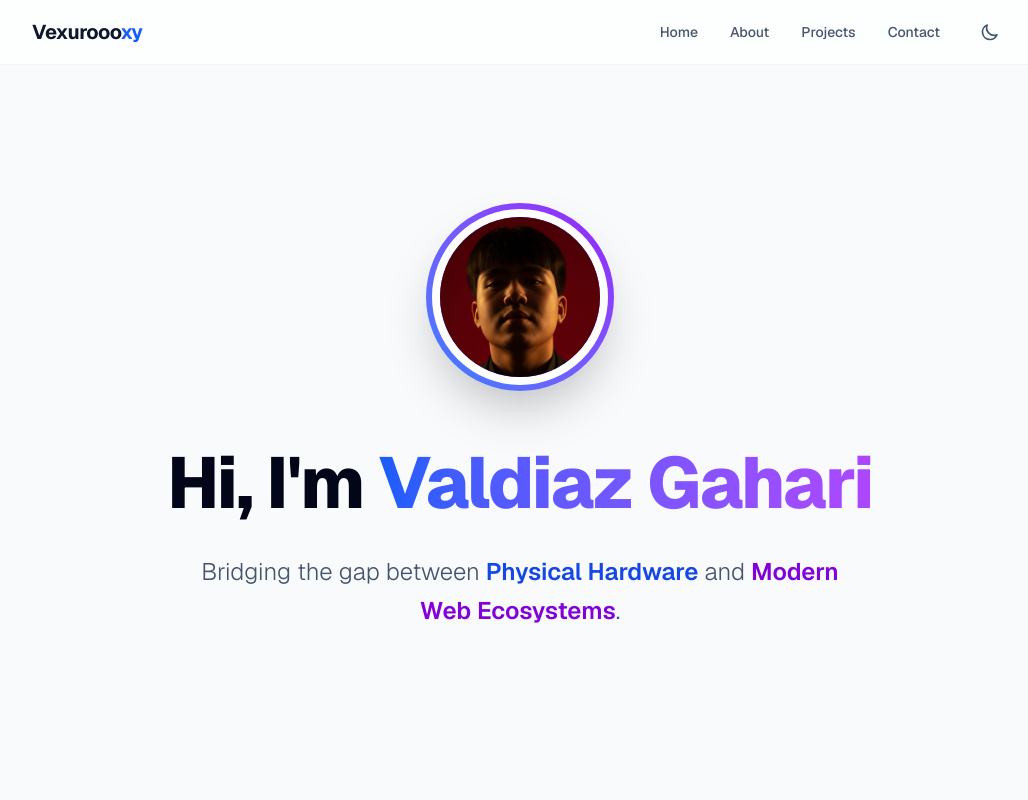
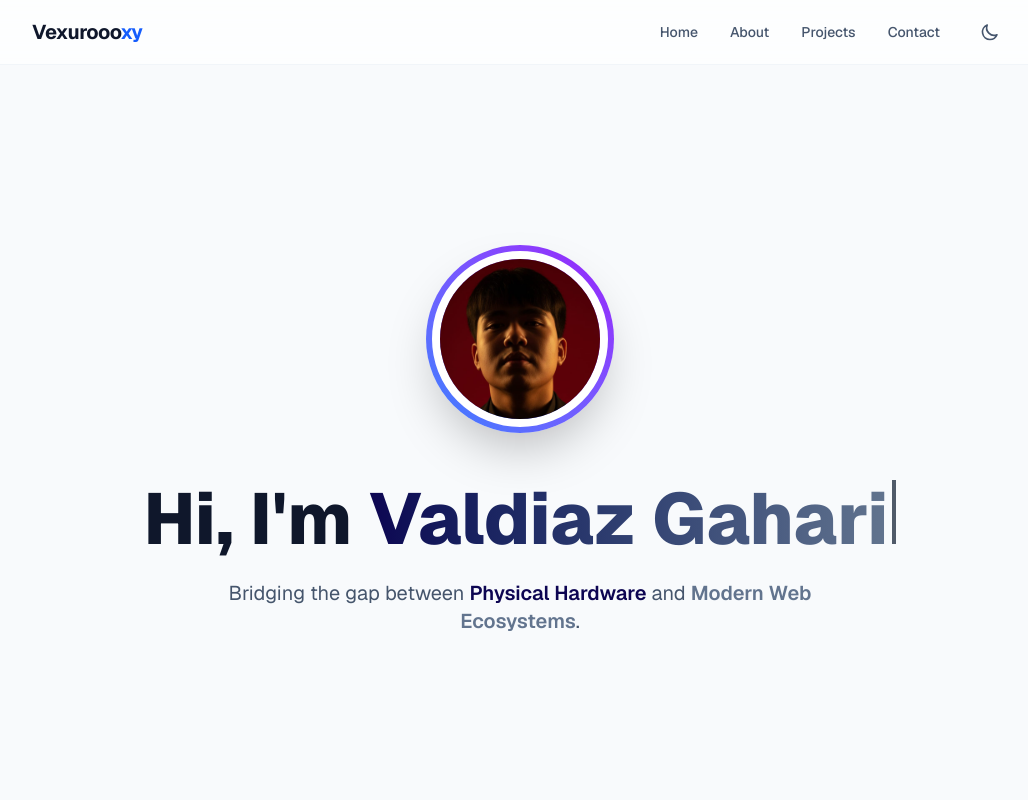
Before and after one commit to vexuroooxy/my-portfolio, a Next.js app: page / in a window 1280 px wide. Shown: the top 800 px of the page, without its empty margins (120-1148 px from the left). Built offline with nearby package versions, Linux system fonts and the light colour scheme.

Commit message:
Add light blue theme color and enhance animations in Home component

```diff
--- a/src/app/globals.css
+++ b/src/app/globals.css
@@ -8,6 +8,7 @@
 }
 
 @theme inline {
+  --color-darkblue: #0d0552;
   --color-background: var(--background);
   --color-foreground: var(--foreground);
   --font-sans: var(--font-geist-sans);
--- a/src/app/page.js
+++ b/src/app/page.js
@@ -2,6 +2,27 @@
 import { useState, useEffect } from "react";
 import { motion } from "framer-motion";
 export default function Home() {
+  const name = "Valdiaz Gahari";
+  const roles = ["IoT Developer", "Web Developer", "Tech Enthusiast"];
+
+  const [currentRole, setCurrentRole] = useState(0);
+
+  const sentence = {
+    hidden: { opacity: 1 },
+    visible: {
+      opacity: 1,
+      transition: {
+        delay: 0.5,
+        staggerChildren: 0.08, // Kecepatan ngetik per huruf
+      },
+    },
+  };
+
+  const letter = {
+    hidden: { opacity: 0, display: "none" },
+    visible: { opacity: 1, display: "inline" },
+  };
+
   const [isOpen, setIsOpen] = useState(false);
   const [darkMode, setDarkMode] = useState(() => {
     // Inisialisasi tema saat pertama kali load
@@ -233,24 +254,47 @@ export default function Home() {
               />
             </div>
 
-            <h1 className="text-5xl md:text-7xl font-extrabold tracking-tight text-slate-950 dark:text-white mb-6 leading-tight">
+            <motion.h1
+              variants={sentence}
+              initial="hidden"
+              animate="visible"
+              className="text-5xl md:text-7xl font-extrabold mb-6"
+            >
               Hi, I'm{" "}
-              <span className="text-transparent bg-clip-text bg-gradient-to-r from-blue-600 to-purple-500">
-                Valdiaz Gahari
+              <span className="text-transparent bg-clip-text bg-gradient-to-r from-darkblue to-slate-500 dark:from-blue-600 dark:to-purple-500">
+                {name.split("").map((char, index) => (
+                  <motion.span key={index} variants={letter}>
+                    {char}
+                  </motion.span>
+                ))}
               </span>
-            </h1>
+              <motion.span
+                animate={{ opacity: [0, 1, 0] }}
+                transition={{
+                  repeat: Infinity,
+                  duration: 0.8,
+                  delay: 0.5 + name.length * 0.08,
+                }}
+                className="inline-block w-1 h-12 md:h-16 bg-slate-800 dark:bg-slate-200 ml-1"
+              ></motion.span>
+            </motion.h1>
 
-            <p className="text-xl md:text-2xl text-slate-600 dark:text-slate-400 mb-12 leading-relaxed max-w-2xl mx-auto font-light">
+            <motion.p
+              initial={{ opacity: 0 }}
+              animate={{ opacity: 1 }}
+              transition={{ delay: 2 }} // Muncul setelah nama selesai diketik
+              className="text-xl text-slate-600 dark:text-slate-400 max-w-2xl mx-auto"
+            >
               Bridging the gap between{" "}
-              <span className="font-semibold text-blue-700 dark:text-blue-400">
+              <span className="font-semibold text-darkblue dark:text-blue-600">
                 Physical Hardware
               </span>{" "}
               and{" "}
-              <span className="font-semibold text-purple-700 dark:text-purple-400">
+              <span className="font-semibold text-slate-500 dark:text-purple-500">
                 Modern Web Ecosystems
               </span>
               .
-            </p>
+            </motion.p>
           </div>
         </motion.div>
       </section>
```
